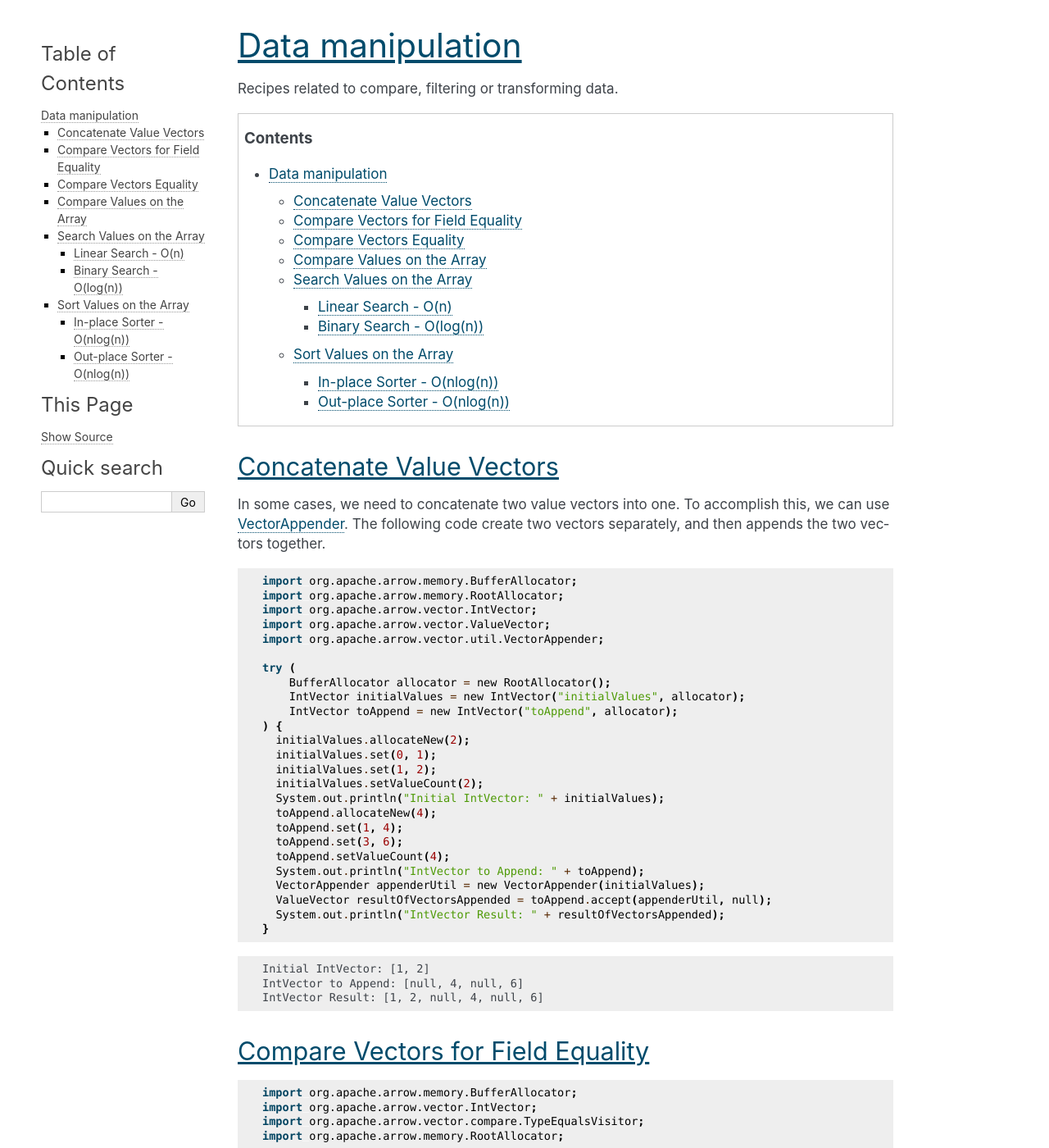
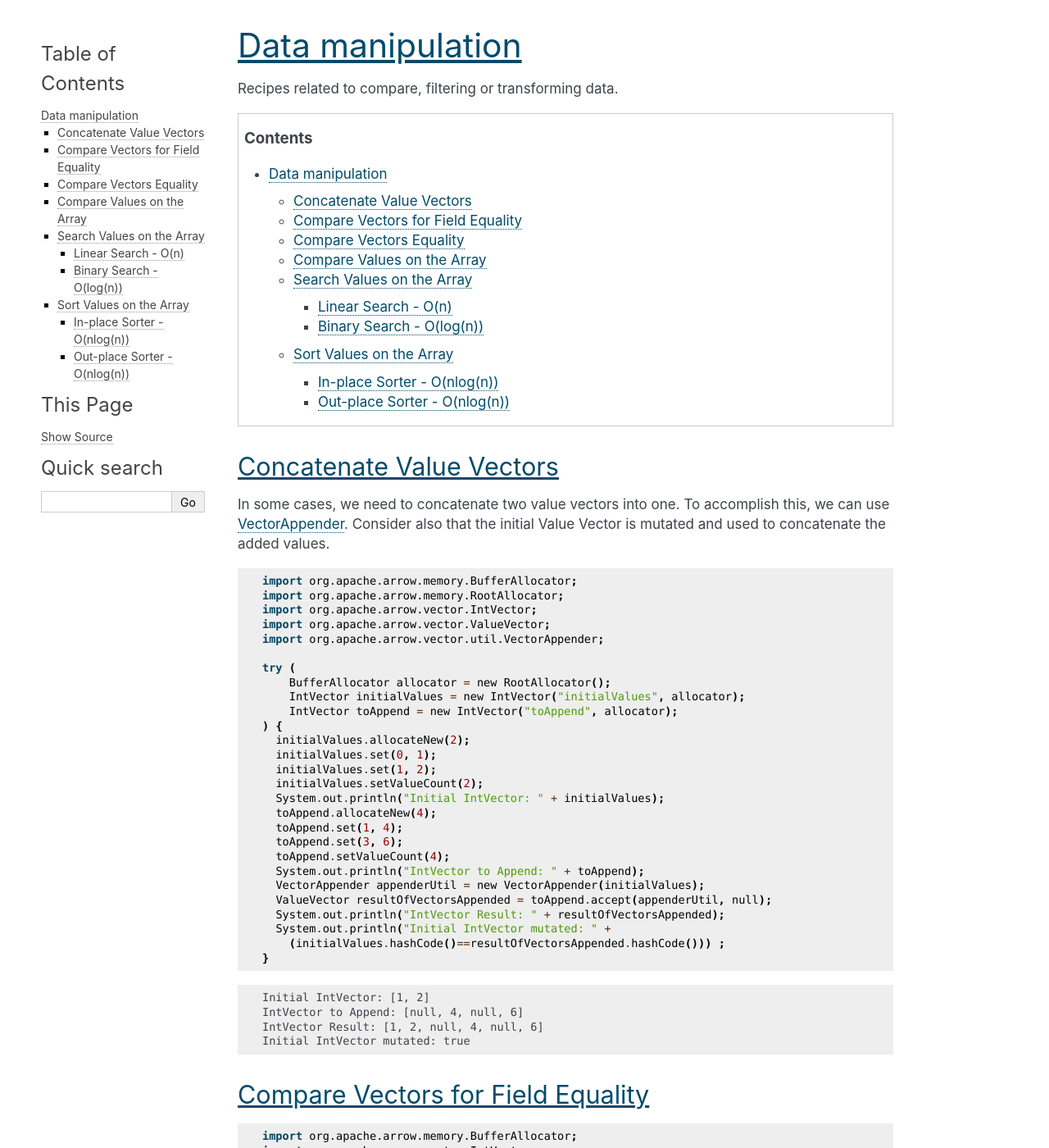
Before and after one commit to apache/arrow-cookbook, a Sphinx documentation site: the page built from java/source/data.rst, in a window 1280 px wide and 1400 px high. Shown: the whole window at 82% size. Built offline with Sphinx 7.4.7, drawn with Linux system fonts in a browser that asks for light colours; pages that are not in the unit, such as notebooks, are missing from menus; comment, search, counter and statistics services are not loaded.

Commit message:
fix: code review

```diff
--- a/java/source/data.rst
+++ b/java/source/data.rst
@@ -27,8 +27,8 @@ Concatenate Value Vectors
 =========================
 
 In some cases, we need to concatenate two value vectors into one. To accomplish
-this, we can use `VectorAppender`_. The following code create two vectors separately,
-and then appends the two vectors together.
+this, we can use `VectorAppender`_. Consider also that the initial Value Vector
+is mutated and used to concatenate the added values.
 
 .. testcode::
 
@@ -56,6 +56,8 @@ and then appends the two vectors together.
       VectorAppender appenderUtil = new VectorAppender(initialValues);
       ValueVector resultOfVectorsAppended = toAppend.accept(appenderUtil, null);
       System.out.println("IntVector Result: " + resultOfVectorsAppended);
+      System.out.println("Initial IntVector mutated: " +
+        (initialValues.hashCode()==resultOfVectorsAppended.hashCode())) ;
     }
 
 .. testoutput::
@@ -63,6 +65,7 @@ and then appends the two vectors together.
     Initial IntVector: [1, 2]
     IntVector to Append: [null, 4, null, 6]
     IntVector Result: [1, 2, null, 4, null, 6]
+    Initial IntVector mutated: true
 
 Compare Vectors for Field Equality
 ==================================
```
